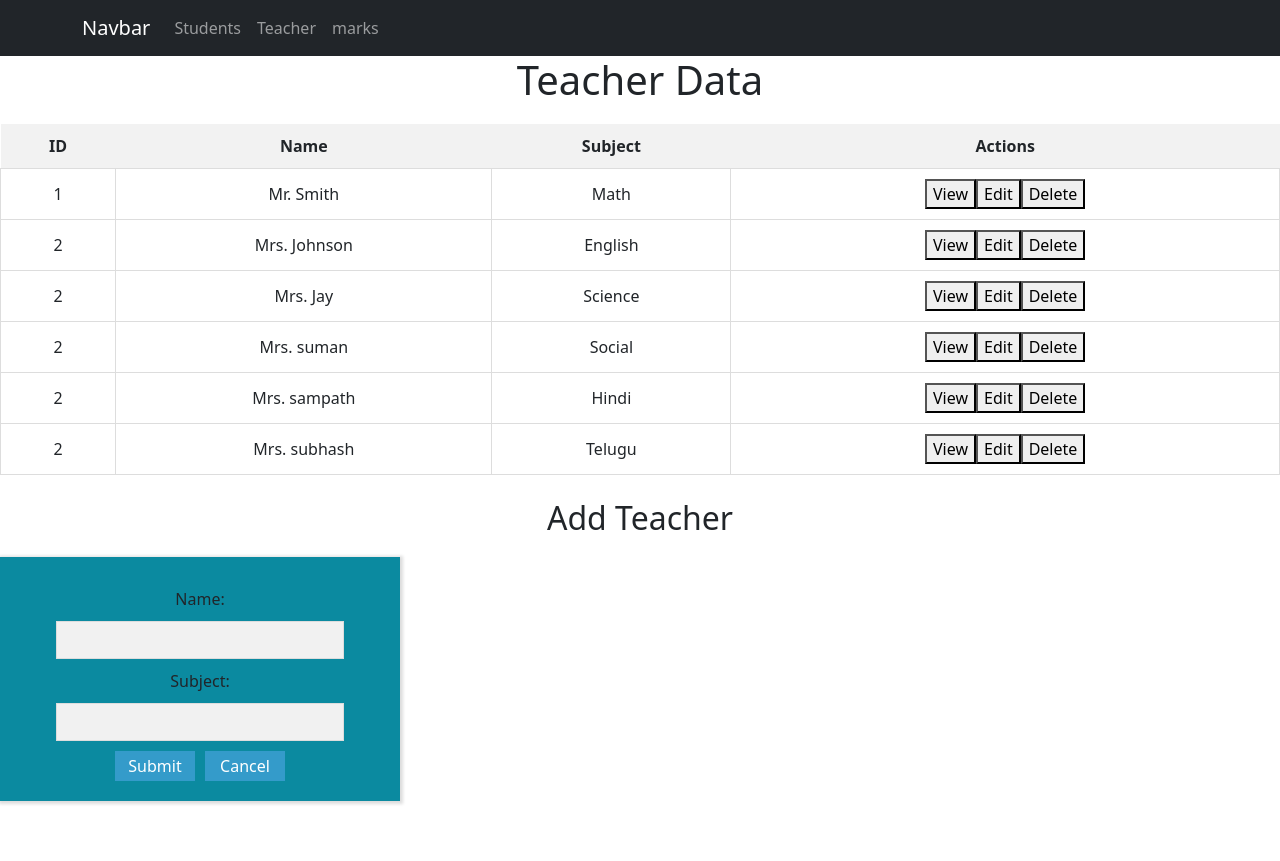
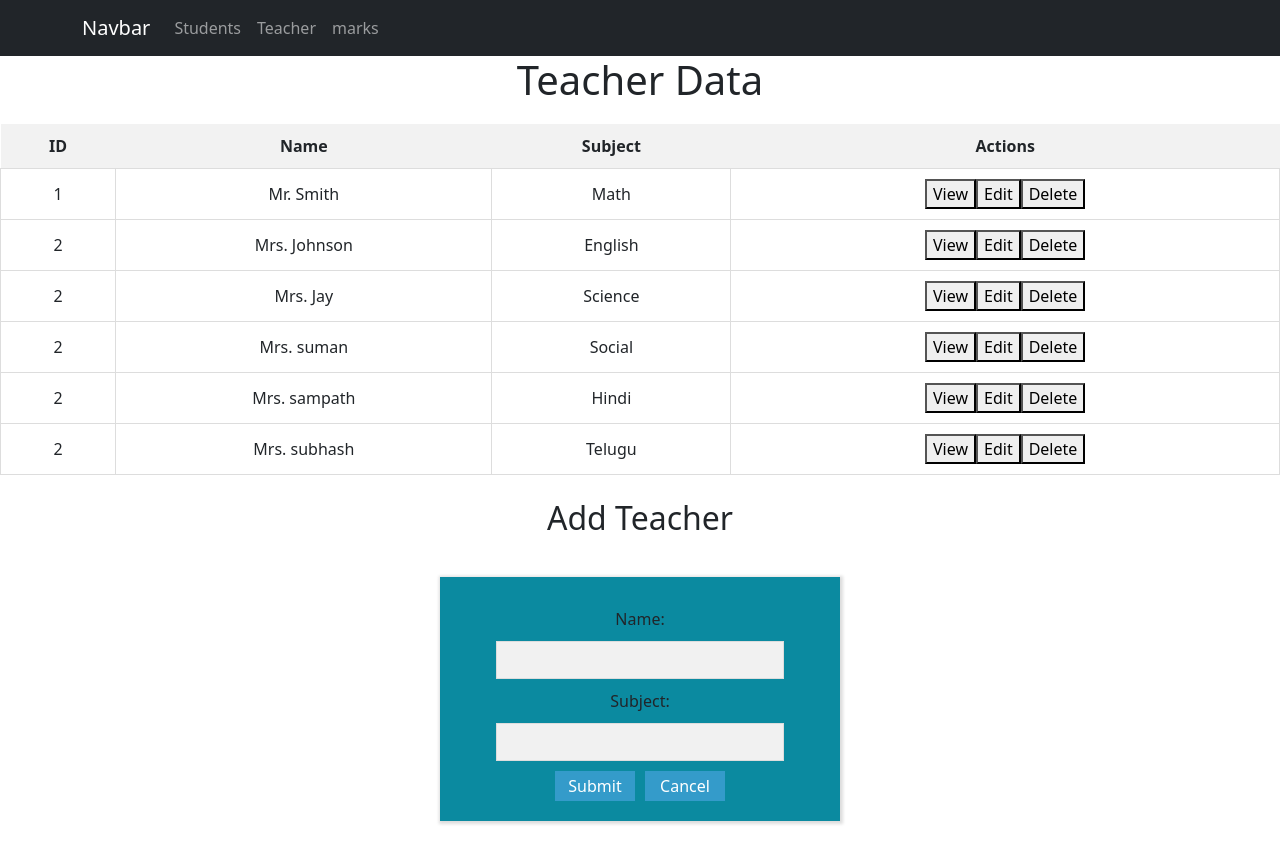
Before and after one commit to tabusyed/Markscard, a React (Create React App) app: page /teacher in a window 1280 px wide. Before the commit the page ends 821 px from the top, so only its background shows below. Built offline with nearby package versions, Linux system fonts and the light colour scheme.

Commit message:
Update TeacherForm.js

```diff
--- a/src/components/teacher/TeacherForm.js
+++ b/src/components/teacher/TeacherForm.js
@@ -1,10 +1,10 @@
-// src/components/TeacherForm.js
+
 import React, { useState } from 'react';
 
-const formStyle = {
-  maxWidth: '400px',
-  margin: '20px 0',
-};
+// const formStyle = {
+//   maxWidth: '400px',
+//   margin: '20px 0',
+// };
 
 const labelStyle = {
   display: 'block',
@@ -29,7 +29,7 @@ const TeacherForm = ({ onSubmit, onCancel, initialValues }) => {
   };
 
   return (
-    <form style={formStyle} onSubmit={handleSubmit}>
+    <form onSubmit={handleSubmit}>
       <label style={labelStyle}>
         Name:
         <input type="text" name="name" value={formData.name || ''} onChange={handleChange} />
```
